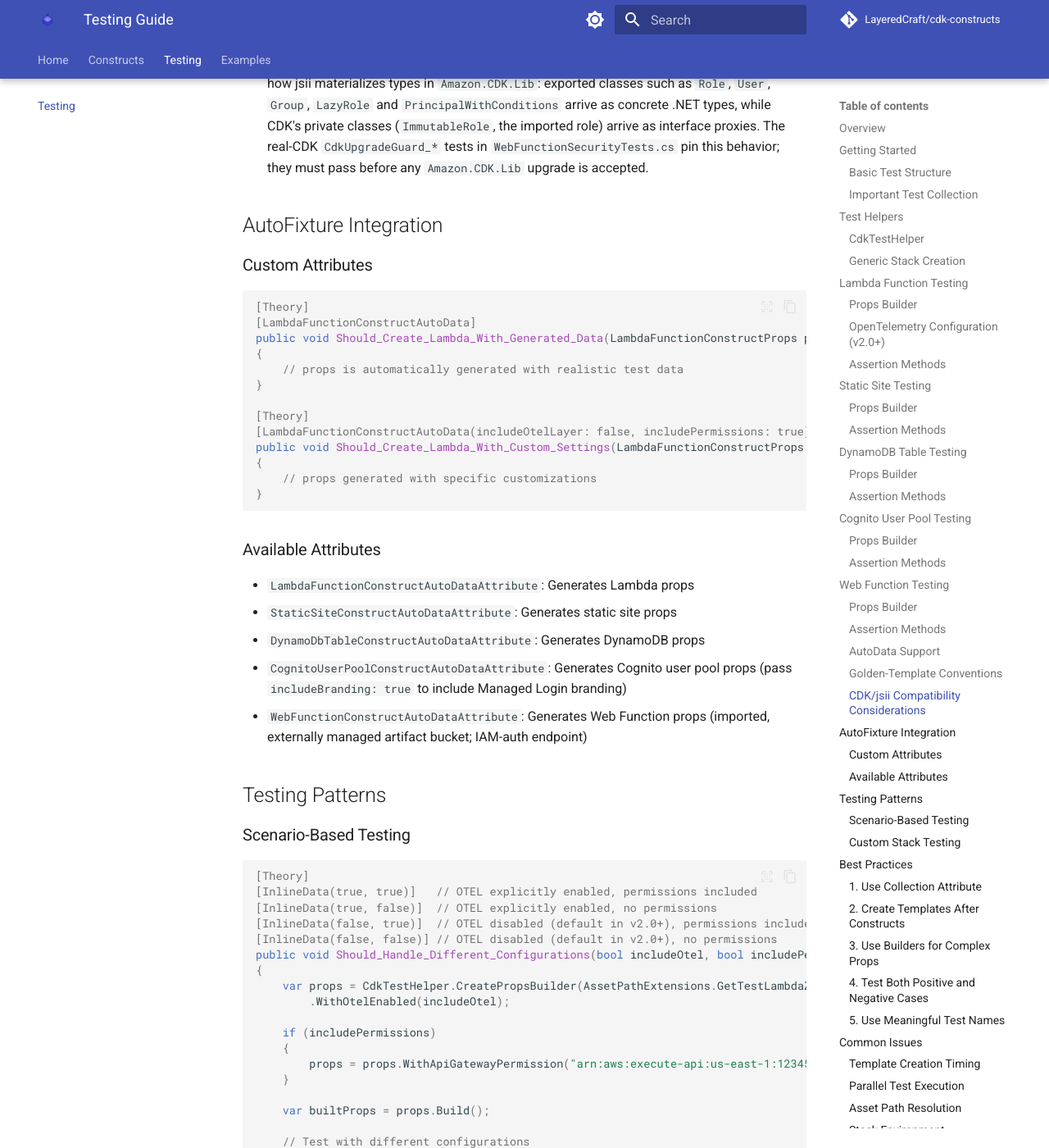
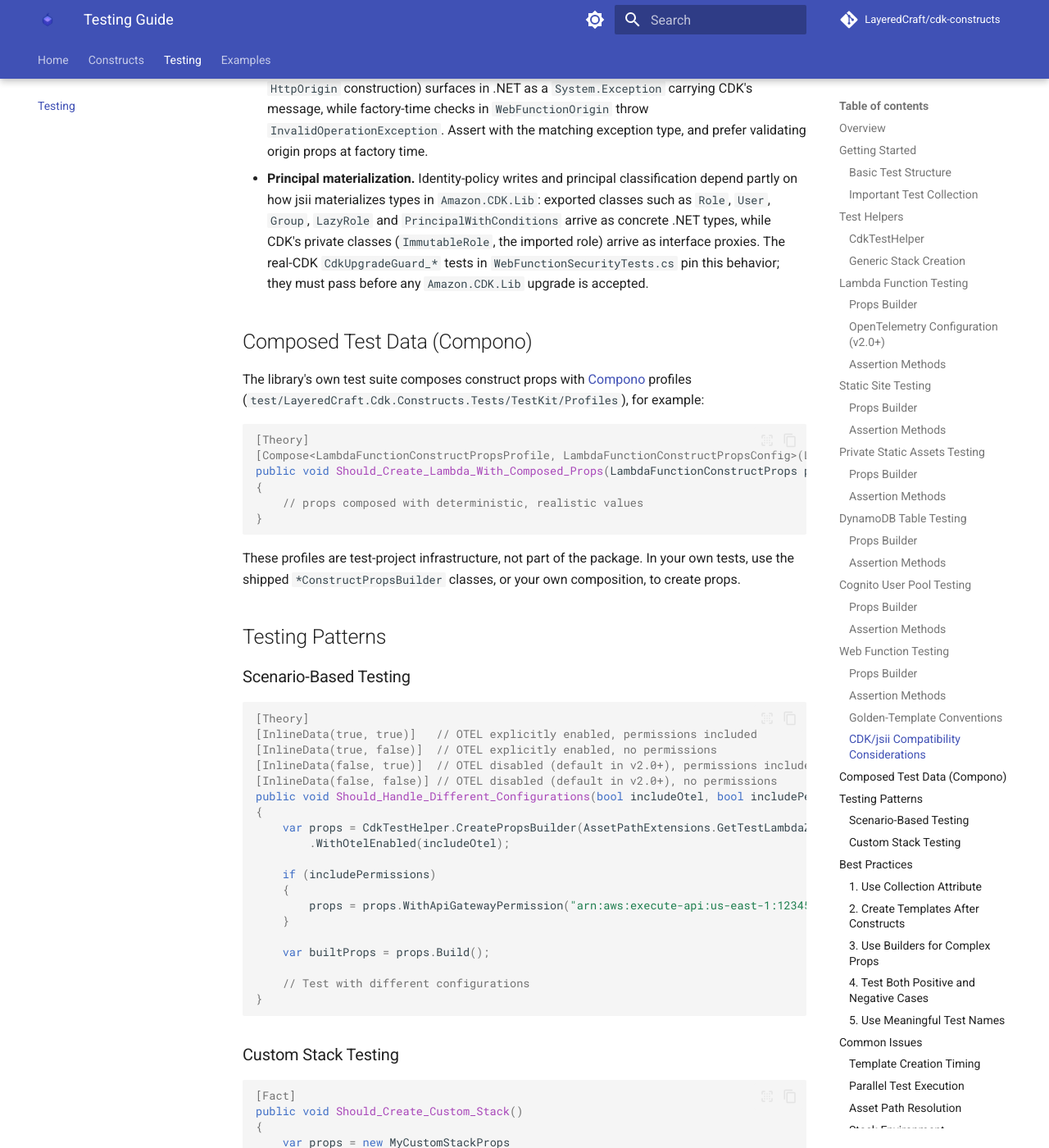
Before and after one commit to LayeredCraft/cdk-constructs, an MkDocs documentation site: the page built from docs/testing/index.md, in a window 1280 px wide and 1400 px high, scrolled down 8131 px. Shown: the whole window at 82% size. Built offline with MkDocs 1.6.1 and Material for MkDocs 9.7.7, drawn with Linux system fonts in a browser that asks for light colours; comment, search, counter and statistics services are not loaded; some of the changed text lies outside the part shown.

Commit message:
docs: wire PrivateStaticAssetsConstruct into the docs; remove stale AutoData docs
- mkdocs nav, README, docs index, CLAUDE.md and the Testing guide (builder
  and assertions) for the new construct
- construct page: CloudFront certificates must be in us-east-1; DESTROY
  cannot delete a non-empty versioned bucket; neutral example heading
- Testing guide and Cognito page: replace the AutoFixture *AutoData
  attribute sections (removed with the test-project migration in #109)
  with a note on the library's Compono profiles

Refs #111

Co-Authored-By: Claude Opus 5.5 <noreply@anthropic.com>

````diff
--- a/docs/testing/index.md
+++ b/docs/testing/index.md
@@ -15,7 +15,7 @@ The testing framework consists of:
 - **Test Helpers**: Utilities for creating test stacks and props
 - **Assertion Methods**: Fluent assertions for CDK resources
 - **Props Builders**: Fluent builders for construct properties
-- **AutoFixture Integration**: Automatic test data generation with realistic values
+- **Composed test data**: the library's own tests compose props with Compono profiles
 
 ## Getting Started
 
@@ -194,6 +194,32 @@ template.ShouldHaveApiProxyBehavior("api.example.com");
 template.ShouldNotHaveApiProxyBehavior();
 ```
 
+## Private Static Assets Testing
+
+### Props Builder
+
+```csharp
+var props = new PrivateStaticAssetsConstructPropsBuilder()
+    .WithAssetPath("./dist")
+    .WithDestinationKeyPrefix("game/1.2.3/")
+    .WithCacheControl(CacheControl.FromString("public, max-age=31536000, immutable"))
+    .Build();
+```
+
+### Assertion Methods
+
+```csharp
+var template = Template.FromStack(stack);
+
+template.ShouldHavePrivateBucket();                 // Block Public Access, SSE-S3, SSL-only, versioned
+template.ShouldNotHaveWebsiteEndpoint();
+template.ShouldHaveOacOnlyOrigin();
+template.ShouldScopeBucketPolicyToDistribution();   // AWS:SourceArn of this distribution
+template.ShouldHaveHttpsOnlyViewerPolicy();
+template.ShouldHaveBucketDeployment(destinationKeyPrefix: "game/1.2.3/");
+template.ShouldHaveDnsRecords("assets.example.com"); // only with a custom domain
+```
+
 ## DynamoDB Table Testing
 
 ### Props Builder
@@ -337,23 +363,6 @@ template.ShouldHaveRevisionDependingOnLogGroups(
 
 The invocation assertions require `Effect = Allow`, the expected action (`lambda:InvokeWebFunctionEndpoint`), and the exact endpoint resource, so a `Deny` statement or an unrelated action never satisfies them. `ShouldHaveInvokeGrant` also matches a minimized policy whose `Resource` is an array of endpoint ARNs. The log-group assertions match by log-group **name** and exact `RetentionInDays`; tokenized names cannot be asserted this way. `ShouldHaveRevisionDependingOnLogGroups` resolves each name to its logical ID through the template, so it never hard-codes generated identifiers. Use `ShouldHaveWebFunctionLogGroup`, not `ShouldHaveLogGroup` (the latter is the Lambda Function construct's assertion).
 
-### AutoData Support
-
-```csharp
-[Theory]
-[WebFunctionConstructAutoData]
-public void Should_Synthesize_Generated_Props(WebFunctionConstructProps props)
-{
-    var (_, stack) = CdkTestHelper.CreateTestStack();
-
-    _ = new WebFunctionConstruct(stack, "web", props);
-
-    Template.FromStack(stack).ShouldHaveWebFunction("test-web-function");
-}
-```
-
-`[WebFunctionConstructAutoData]` supplies deterministic props whose default code artifact is an imported, externally managed bucket, so the fixture synthesizes without credentials or a bucket resource.
-
 ### Golden-Template Conventions
 
 Representative Web Function configurations are pinned as full synthesized templates under `test/LayeredCraft.Cdk.Constructs.Tests/GoldenTemplates/` (`web-function-default.json`, `web-function-cloudfront-oac.json`, and so on), alongside the golden templates for the four existing constructs. `GoldenTemplate.AssertMatches(stack, "web-function-default.json")` compares the complete, normalized template and fails with a readable diff. Regenerate intentionally with `UPDATE_GOLDEN_TEMPLATES=1`; the harness rewrites the checked-in file and then fails once so the change is reviewed. Existing-construct goldens must show **zero diff** on any dependency or CDK bump.
@@ -363,33 +372,22 @@ Representative Web Function configurations are pinned as full synthesized templa
 - **Origin exceptions.** Validation that runs inside CDK's `IOrigin.Bind` path (and inside `HttpOrigin` construction) surfaces in .NET as a `System.Exception` carrying CDK's message, while factory-time checks in `WebFunctionOrigin` throw `InvalidOperationException`. Assert with the matching exception type, and prefer validating origin props at factory time.
 - **Principal materialization.** Identity-policy writes and principal classification depend partly on how jsii materializes types in `Amazon.CDK.Lib`: exported classes such as `Role`, `User`, `Group`, `LazyRole` and `PrincipalWithConditions` arrive as concrete .NET types, while CDK's private classes (`ImmutableRole`, the imported role) arrive as interface proxies. The real-CDK `CdkUpgradeGuard_*` tests in `WebFunctionSecurityTests.cs` pin this behavior; they must pass before any `Amazon.CDK.Lib` upgrade is accepted.
 
-## AutoFixture Integration
+## Composed Test Data (Compono)
 
-### Custom Attributes
+The library's own test suite composes construct props with [Compono](https://github.com/LayeredCraft/compono)
+profiles (`test/LayeredCraft.Cdk.Constructs.Tests/TestKit/Profiles`), for example:
 
 ```csharp
 [Theory]
-[LambdaFunctionConstructAutoData]
-public void Should_Create_Lambda_With_Generated_Data(LambdaFunctionConstructProps props)
+[Compose<LambdaFunctionConstructPropsProfile, LambdaFunctionConstructPropsConfig>(LambdaFunctionConstructPropsOptions.Permissions)]
+public void Should_Create_Lambda_With_Composed_Props(LambdaFunctionConstructProps props)
 {
-    // props is automatically generated with realistic test data
-}
-
-[Theory]
-[LambdaFunctionConstructAutoData(includeOtelLayer: false, includePermissions: true)]
-public void Should_Create_Lambda_With_Custom_Settings(LambdaFunctionConstructProps props)
-{
-    // props generated with specific customizations
+    // props composed with deterministic, realistic values
 }
 ```
 
-### Available Attributes
-
-- `LambdaFunctionConstructAutoDataAttribute`: Generates Lambda props
-- `StaticSiteConstructAutoDataAttribute`: Generates static site props
-- `DynamoDbTableConstructAutoDataAttribute`: Generates DynamoDB props
-- `CognitoUserPoolConstructAutoDataAttribute`: Generates Cognito user pool props (pass `includeBranding: true` to include Managed Login branding)
-- `WebFunctionConstructAutoDataAttribute`: Generates Web Function props (imported, externally managed artifact bucket; IAM-auth endpoint)
+These profiles are test-project infrastructure, not part of the package. In your own tests, use the shipped
+`*ConstructPropsBuilder` classes, or your own composition, to create props.
 
 ## Testing Patterns
 
--- a/mkdocs.yml
+++ b/mkdocs.yml
@@ -108,6 +108,7 @@ nav:
   - Constructs:
     - Lambda Function: constructs/lambda-function.md
     - Static Site: constructs/static-site.md
+    - Private Static Assets: constructs/private-static-assets.md
     - DynamoDB Table: constructs/dynamodb-table.md
     - Cognito User Pool: constructs/cognito-user-pool.md
     - Web Function: constructs/web-function.md
````
Also changed, not shown: CLAUDE.md (+12 -0 lines), README.md (+2 -0 lines), docs/constructs/cognito-user-pool.md (+0 -18 lines), docs/constructs/private-static-assets.md (+4 -3 lines), docs/index.md (+10 -0 lines).
